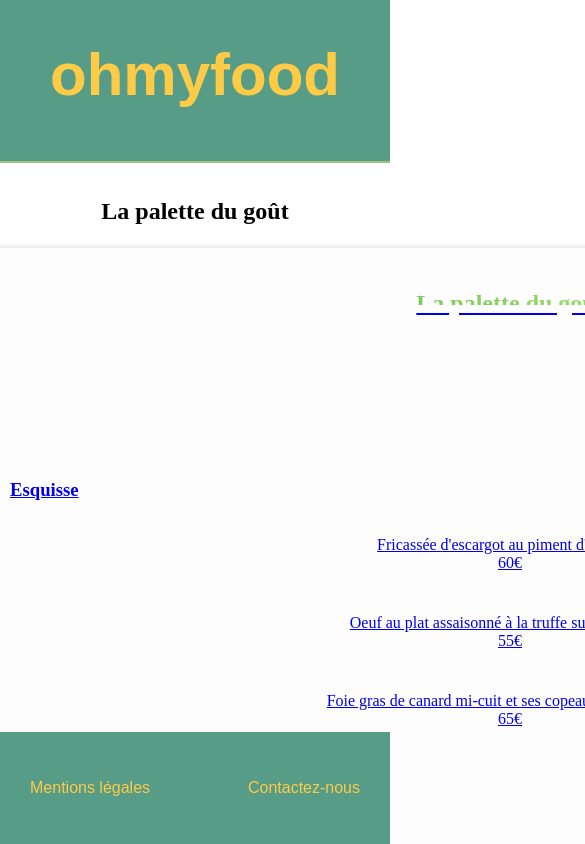
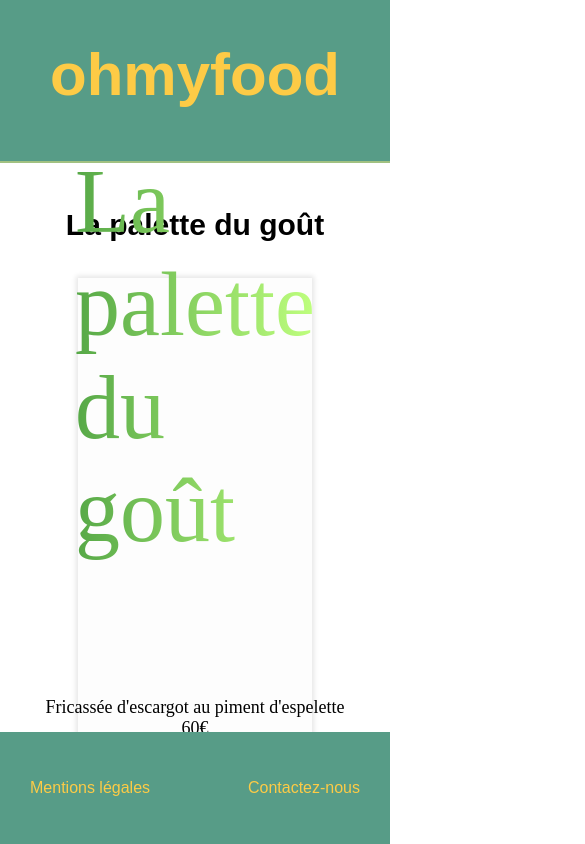
Before and after one commit to olbow-dotcom/projet3, a website: page menu4gout.html in a window 390 px wide. Shown: the top 844 px of the page, 585 px wide, since content can reach past the window. Drawn offline with Linux system fonts and the light colour scheme; a web font is replaced by a local one.

Commit message:
palette du gout part one

```diff
--- a/menu4gout.html
+++ b/menu4gout.html
@@ -14,13 +14,13 @@
             <h1>ohmyfood</h1>
         </header>
         <h2>La palette du goût</h2>
-        <div class="menu">
         <a href="index.html" title="cliquez pour revenir au menu initial">
-            <h2>La palette du goût</h2>
+            <div class="menu">
+            <div class= "titre-menu-4">La palette du goût</div>
             <article class="entre4">
-                    <h3><img class="trait-gout-g" src="trait-menu4-g.svg" alt="trait gauche menu4">
+                    <h3><img class="trait-gout-g" src="trait-menu4g.svg" alt="trait gauche menu4">
                         <span class='hover'> Esquisse</span>
-                        <img class="trait-gout-d" src="trait-menu4-d.svg" alt="trait gauche menu4">
+                        <img class="trait-gout-d" src="trait-menu4d.svg" alt="trait gauche menu4">
                     </h3>
                     <p class="fricassee plat-prix">Fricassée d'escargot au piment d'espelette<span>60€</span></p>
                     <p class="oeuf plat-prix">Oeuf au plat assaisonné à la truffe sur lit de caviar<span>55€</span></p>
@@ -29,9 +29,9 @@
             </article>
             <article class="plat4">
                     <h3>
-                        <img class="trait-gout-g" src="trait-menu4-g.svg" alt="trait gauche menu4">
+                        <img class="trait-gout-g" src="trait-menu4g.svg" alt="trait gauche menu4">
                         <span class=hover>Oeuvre de maître</span>
-                        <img class="trait-gout-d" src="trait-menu4-d.svg" alt="trait gauche menu4">
+                        <img class="trait-gout-d" src="trait-menu4d.svg" alt="trait gauche menu4">
                     </h3>
                     <p class="filet plat-prix">Filet de boeuf aux herbes accompagné de sa ribambelle de légumes<span>70€</span></p>
                     <p class= "parmentier plat-prix">Parmentier de queue de boeuf à la truffe noire sur sa purée de panais<span>85€</span></p>
@@ -39,16 +39,16 @@
             </article>
             <article class="dessert4">
                 <h3>
-                    <img class="trait-gout-g" src="trait-menu4-g.svg" alt="trait gauche menu4">
+                    <img class="trait-gout-g" src="trait-menu4g.svg" alt="trait gauche menu4">
                     <span class="hover">Au sommet de l'art</span>
-                    <img class="trait-gout-d" src="trait-menu4-d.svg" alt="trait gauche menu4">
+                    <img class="trait-gout-d" src="trait-menu4d.svg" alt="trait gauche menu4">
                 </h3>
                 <p class="paris-brest plat-prix">Paris-Brest revisité<span>55€</span></p>
                 <p class="macaron plat-prix">Macaron au chocolat d'exception et glace à la vanille de Madagascar<span>65€</span></p>
                 <p class="mousse plat-prix">Mousse au chocolat au piment d'espelette et à la truffe noire<span>60€</span></p>
             </article>
+        </div>
         </a>
-        </div>
     <footer>
         <a href="mentions-legales.html">Mentions légales</a>
         <a class="ctc" href="mailto:goeland0@orange.fr">Contactez-nous</a>
--- a/style3.scss
+++ b/style3.scss
@@ -60,6 +60,7 @@
     width: auto;
     display: flex;
     flex-direction: column;
+    align-items :center;
 }
 @mixin style-menu
 {   display: flex;
@@ -215,6 +216,13 @@ $animate: width  0.2s ease-in-out,opacity 0.2s ease-in-out;
         }
     }
 }
+@mixin page
+{
+    display:flex !important;
+    flex-direction: column !important;
+    justify-content: space-between !important;
+    height: 100%;
+}
 
 $color_headfoot:rgb(87,156,135);
 $color-fondnote: rgb(252,223,219);
@@ -322,7 +330,7 @@ h1
     font-size: 30px;
 }
 
-.enchante>a, .francaise>a, .papilles>a, .gout>a
+.enchantee>a, .francaise>a, .papilles>a, .gout>a
 {
     display: block;
     text-decoration: none;
@@ -609,11 +617,7 @@ footer
 
 .enchantee
 {
-    width: auto;
-    display:flex !important;
-    flex-direction: column !important;
-    justify-content: space-between !important;
-    height: 100%;
+    @include page;
     h2
     {
         @include h2;
@@ -779,11 +783,7 @@ footer
     // mise en page CSS menu 2 le chic a la francaise
 .francaise
 {
-    width:auto;
-    display:flex !important;
-    flex-direction: column !important;
-    justify-content: space-between !important;
-    height: 100%;
+    @include page;
     h2
     {
         @include h2;
@@ -922,15 +922,10 @@ footer
 //style menu 3 le délice des papilles
 .papilles
 {
-    width: auto;
-    display:flex !important;
-    flex-direction: column !important;
-    justify-content: space-between !important;
-    height: 100%;
+    @include page;
     h2
     {
         @include h2;
-        margin:auto;
     }
     .menu
     {
@@ -1085,38 +1080,27 @@ footer
 //mise en forme css menu 4 la palette du gout
 .gout
 {
-    display:flex !important;
-    flex-direction: column !important;
-    justify-content: space-between !important;
-    height: 100%;
+    @include page;
     h2
     {
-        display:flex;
-        justify-content: center;
-        align-items: baseline;
-        height:15px;
-        margin:35px;
-        padding-bottom:0;
+        @include h2
     }
     .menu
     {
-        display:flex;
-        flex-direction: column;
-        justify-content: center;
-        background-color:$color_fondgout-start;
-        width: 1000px;
-        margin-left:auto;
-        margin-right: auto;
-        margin-bottom: 150px;
-        padding-top: 50px;
-        height:1400px;
-        box-shadow:0 0 5px 2px hsl(0, 0%, 90%);
-        @media(max-width:1024px)
+        color:#000000;
+        @include menu;
+        background-color:$color_fondgout;
+        @media(max-width:750px)
         {
-            padding:0 10px 50px 10px;
+            padding: 0 ;
+            margin: 0;
+            width:60%;
         }
-        h2
+        .titre-menu-4
         {
+            font-family: 'Kaushan-Script';
+            font-size:5em;
+            padding: 100px 0 50px 0px;
             background-image: linear-gradient(to right, rgb(86,168,71),rgb(191,255,126));
             color:transparent;
             background-clip: text;
@@ -1130,11 +1114,12 @@ footer
             justify-content: space-between;
             text-align: center;
             font-weight: bold;
+            width:850px;
             @include titre-souligné-gout;
             font-family: "Segoe Print";
             .trait-gout-g,.trait-gout-d
             {
-                width:330px;
+                width:300px;
                 @media (max-width:1024px)
                 {
                     display: none;
@@ -1144,7 +1129,7 @@ footer
         .entre4
         {
             @include presentation-du-menu-prix;
-            padding-top:120px;
+
             padding-bottom:100px;
             .fricassee, .oeuf, .foie
             {
@@ -1177,6 +1162,7 @@ footer
         }
         .plat-prix
         {
+            width:650px;
             @media(max-width:1024px)
             {
                 @include style-menu-res;
@@ -1203,7 +1189,11 @@ footer
     padding:0 5px 0 8px;
     h1
     {
-    text-align:center
+    text-align:center;
+    @media(max-width:500px)
+    {
+        font-size: 20px;
+    }
     }
     p
     {
@@ -1214,4 +1204,12 @@ footer
             font-weight:bold;
         }
     }
+    @media (max-width:1000px)
+    {
+        margin:0;
+    }
+    @media (max-width:500px)
+    {
+        width:auto;
+    }
 }
```
Also changed, not shown: style3.css, trait-menu4d.svg (renamed from trait-menu4-g.svg), trait-menu4g.svg (renamed from trait-menu4-d.svg), 1 other file.
